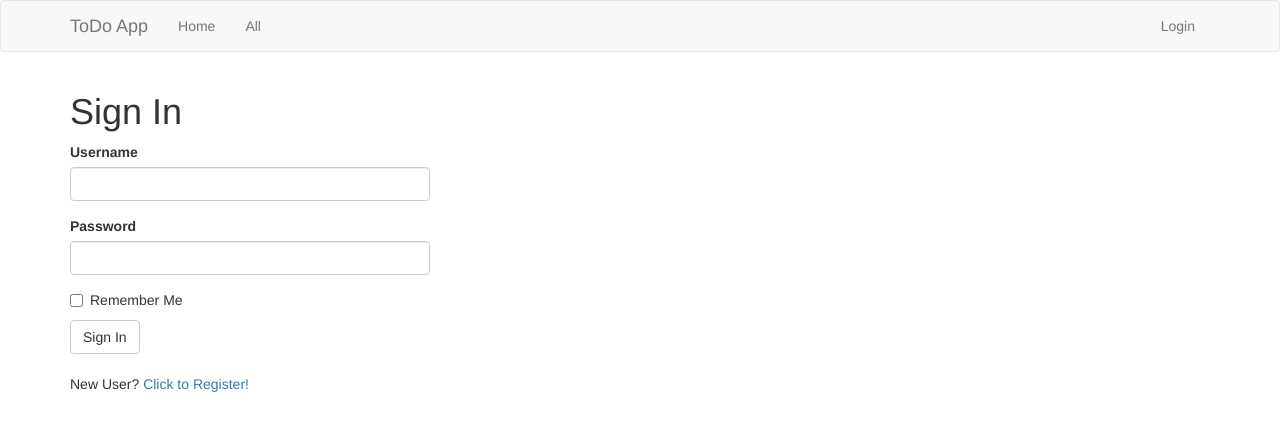
After one commit to Xenad0/VCID-App, a Flask app: page /login in a window 1280 px wide. The commit adds this page. Shown: the top 431 px of the page. Run offline with Flask 3, Linux system fonts and the light colour scheme; some libraries are stand-ins or nearby versions.

```diff
--- a/app/__init__.py
+++ b/app/__init__.py
@@ -1,5 +1,6 @@
 from flask import Flask
 from flask_sqlalchemy import SQLAlchemy
+from flask_login import LoginManager
 from flask_migrate import Migrate
 from flask_bootstrap import Bootstrap
 from config import Config
@@ -8,5 +9,9 @@ app = Flask(__name__)
 app.config.from_object(Config)
 db = SQLAlchemy(app)
 migrate = Migrate(app, db)
+login = LoginManager(app)
+login.login_view = 'login'
+
+bootstrap = Bootstrap(app)
 
 from app import routes, models
--- /dev/null
+++ b/app/forms.py
@@ -0,0 +1,36 @@
+from flask_wtf import FlaskForm
+from wtforms import StringField, PasswordField, BooleanField, SubmitField, TextAreaField, SelectField, DateField
+from wtforms.validators import DataRequired, Email, EqualTo, ValidationError, Length
+from app.models import Users
+
+class RegistrationForm(FlaskForm):
+    username = StringField('Username', validators=[DataRequired()])
+    givename = StringField('Givenname', validators=[DataRequired()])
+    surname = StringField('Surname', validators=[DataRequired()])
+    mail = StringField('Email', validators=[DataRequired(), Email()])
+    password = PasswordField('Password', validators=[DataRequired()])
+    passwordcheck = PasswordField('Repeat Password', validators=[DataRequired(), EqualTo('password')])
+    submit = SubmitField('Sign Up')
+
+    def validate_username(self, username):
+        user = Users.query.filter_by(Username=username.data).first()
+        if user is not None:
+            raise ValidationError('Please use a different username.')
+
+    def validate_mail(self, mail):
+        user = Users.query.filter_by(Mail=mail.data).first()
+        if user is not None:
+            raise ValidationError('Please use a different mail.')
+
+class LoginForm(FlaskForm):
+    username = StringField('Username', validators=[DataRequired()])
+    password = PasswordField('Password', validators=[DataRequired()])
+    remember = BooleanField('Remember Me')
+    submit = SubmitField('Sign In')
+
+class NewToDoForm(FlaskForm):
+    name = StringField('Titel', validators=[DataRequired()])
+    description = TextAreaField('Description', validators=[DataRequired()])
+    status = SelectField('Status', choices=[('open','Open'),('work','Working'),('wait','Waiting')], validators=[DataRequired()])
+    date = DateField('Date', validators=[DataRequired()])
+    submit = SubmitField('Create')
--- a/app/routes.py
+++ b/app/routes.py
@@ -1,6 +1,69 @@
-from flask import Flask, render_template
-from app import app
+from flask import render_template, flash, redirect, url_for, request
+from flask_login import login_user, current_user, logout_user, login_required
+from app.forms import LoginForm, RegistrationForm, NewToDoForm
+from app.models import Users, ToDos, Comments
+from app import app, db, login
 
-@app.route("/")
+@app.route("/", methods=['GET', 'POST'])
+@app.route("/index", methods=['GET', 'POST'])
 def index():
-    return render_template("index.html")
+    if current_user.is_anonymous:
+        return render_template("index.html", title="Home")
+    if current_user.is_authenticated:
+        todos = current_user.own_todos()
+        return render_template("index.html", title="Home", items=todos)
+
+@login.user_loader
+def load_user(ID_User):
+    return Users.query.get(int(ID_User))
+
+@app.route("/login", methods=['GET', 'POST'])
+def login():
+    if current_user.is_authenticated:
+        return redirect(url_for('index'))
+    form = LoginForm()
+    if form.validate_on_submit():
+        user = Users.query.filter_by(Username=form.username.data).first()
+        if user is None or not user.check_password(form.password.data):
+            flash('Invalid username or password')
+            return redirect(url_for('login'))
+        login_user(user, remember=form.remember.data)
+        return redirect(url_for('index'))
+    return render_template("login.html", title='Login', form=form)
+
+@app.route("/register", methods=['GET', 'POST'])
+def register():
+    if current_user.is_authenticated:
+        return redirect(url_for('index'))
+    form = RegistrationForm()
+    if form.validate_on_submit():
+        user = Users(Username=form.username.data, Givenname=form.givename.data, Surname=form.surname.data, Mail=form.mail.data)
+        user.set_password(form.password.data)
+        db.session.add(user)
+        db.session.commit()
+        flash('Congratulations, you are now a registered user!')
+        return redirect(url_for('login'))
+    return render_template("register.html", title='Register', form=form)
+
+@app.route("/new", methods=['GET', 'POST'])
+@login_required
+def new():
+    form = NewToDoForm()
+    if form.validate_on_submit():
+        todo = ToDos(Name=form.name.data, Description=form.description.data, Status=form.status.data, Date=form.date.data, User_ID=current_user.ID_User)
+        db.session.add(todo)
+        db.session.commit()
+        return redirect(url_for('index'))
+
+    return render_template("new.html", title='New ToDo', form=form)
+
+@app.route("/logout", methods=['GET', 'POST'])
+def logout():
+    logout_user()
+    return redirect(url_for('index'))
+
+@app.route("/all", methods=['GET', 'POST'])
+@login_required
+def all():
+    todos = current_user.all_todos()
+    return render_template("all.html", title="All ToDos", items=todos)
--- a/app/templates/base.html
+++ b/app/templates/base.html
@@ -5,10 +5,47 @@
 {% endblock %}
 
 {% block navbar %}
+    <nav class="navbar navbar-default">
+        <div class="container">
+            <div class="navbar-header">
+                <button type="button" class="navbar-toggle collapsed" data-toggle="collapse" data-target="#bs-example-navbar-collapse-1" aria-expanded="false">
+                    <span class="sr-only">Toggle navigation</span>
+                    <span class="icon-bar"></span>
+                    <span class="icon-bar"></span>
+                    <span class="icon-bar"></span>
+                </button>
+                <a class="navbar-brand" href="{{ url_for('index') }}">ToDo App</a>
+            </div>
+            <div class="collapse navbar-collapse" id="bs-example-navbar-collapse-1">
+                <ul class="nav navbar-nav">
+                    <li><a href="{{ url_for('index') }}">Home</a></li>
+                    <li><a href="{{ url_for('all') }}">All</a></li>
+                </ul>
+                <ul class="nav navbar-nav navbar-right">
+                    {% if current_user.is_anonymous %}
+                    <li><a href="{{ url_for('login') }}">Login</a></li>
+                    {% else %}
+                    <li><a href="{{ url_for('logout') }}">Logout</a></li>
+                    {% endif %}
+                </ul>
+            </div>
+        </div>
+    </nav>
 {% endblock %}
 
 
 
 {% block content %}
-{% block app_content %}{% endblock %}
+    <div class="container">
+        {% with messages = get_flashed_messages() %}
+        {% if messages %}
+            {% for message in messages %}
+            <div class="alert alert-info" role="alert">{{ message }}</div>
+            {% endfor %}
+        {% endif %}
+        {% endwith %}
+
+        {# application content needs to be provided in the app_content block #}
+        {% block app_content %}{% endblock %}
+    </div>
 {% endblock %}
--- /dev/null
+++ b/app/templates/followed.html
@@ -0,0 +1,5 @@
+{% extends "base.html" %}
+
+{% block app_content %}
+    <h1>Your followed ToDos</h1>
+{% endblock %}
--- /dev/null
+++ b/app/templates/login.html
@@ -0,0 +1,13 @@
+{% extends 'base.html' %}
+{% import 'bootstrap/wtf.html' as wtf %}
+
+{% block app_content %}
+    <h1>Sign In</h1>
+    <div class="row">
+        <div class="col-md-4">
+            {{ wtf.quick_form(form) }}
+        </div>
+    </div>
+    <br>
+    <p>New User? <a href="{{ url_for('register') }}">Click to Register!</a></p>
+{% endblock %}
```
Also changed, not shown: app/models.py (+28 -2 lines), app/templates/all.html (added, +38 -0 lines), app/templates/index.html (+41 -2 lines), app/templates/new.html (added, +11 -0 lines), app/templates/register.html (added, +11 -0 lines), migrations/versions/8d5cd1e26793_initial3.py (added, +34 -0 lines), migrations/versions/98a0cc8b6337_initial2.py (added, +34 -0 lines).
